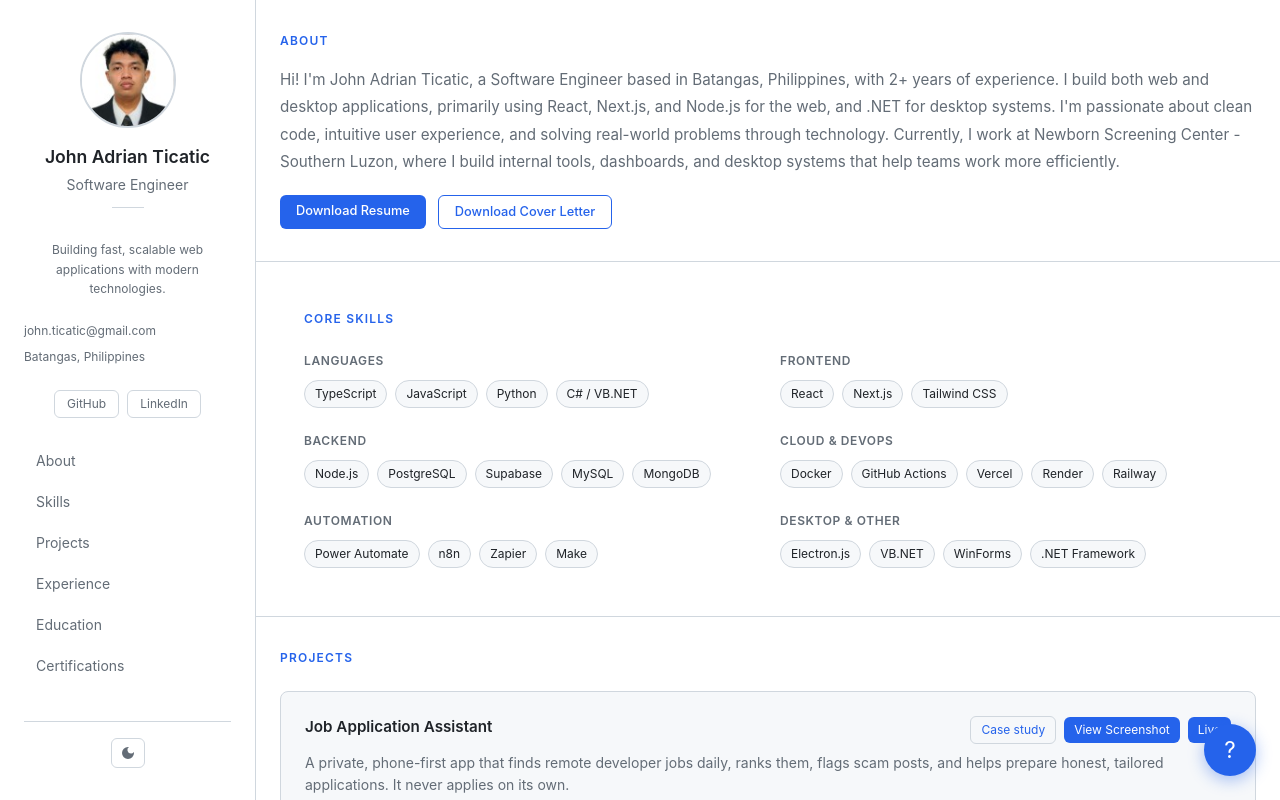
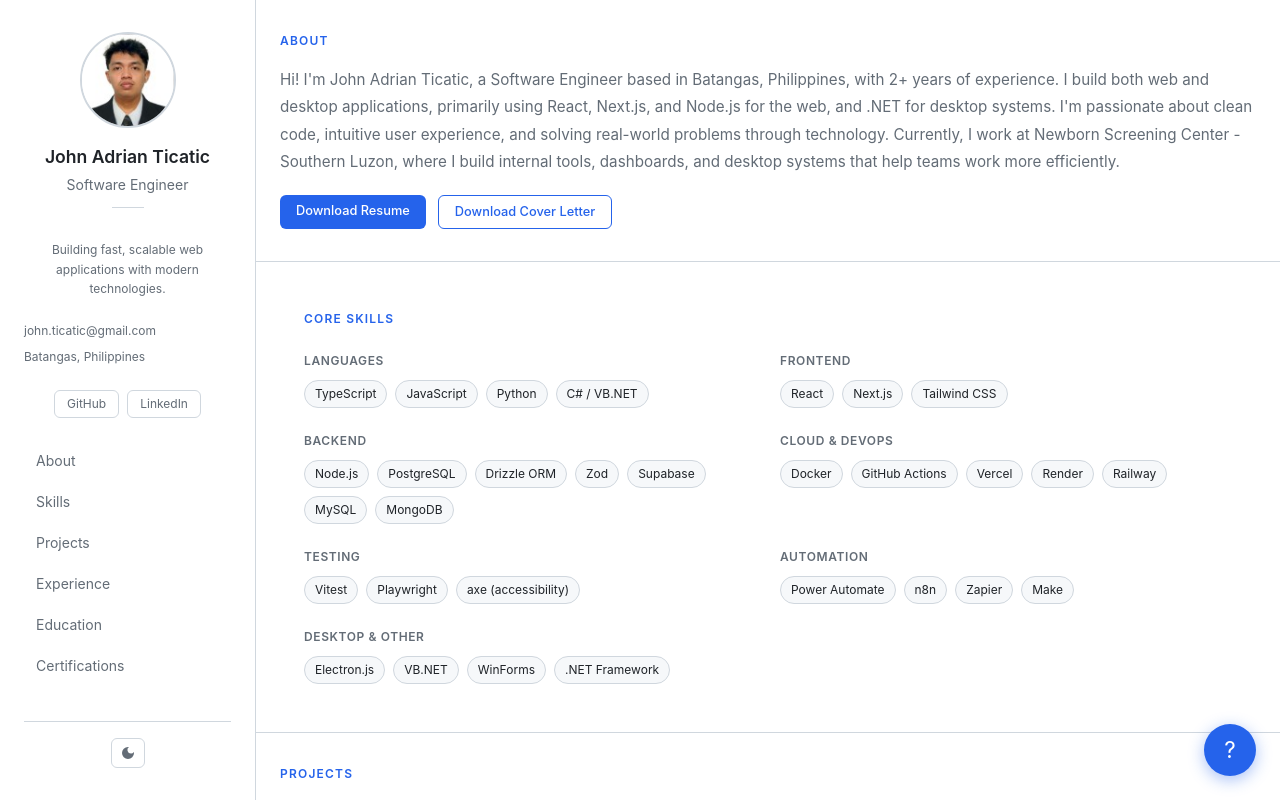
Before and after one commit to aiannyyyy/my-portfolio-rebranded, a Next.js app: page / in a window 1280 px wide. Shown: the top 800 px of the page. Built offline with nearby package versions, Linux system fonts and the light colour scheme.

Commit message:
feat: add Drizzle ORM, Zod, and a Testing group to skills
Skills used in the Job Application Assistant.

```diff
--- a/src/data/skills.ts
+++ b/src/data/skills.ts
@@ -12,12 +12,17 @@ export const skills = [
   {
     category: "Backend",
     icon: "server",
-    items: ["Node.js", "PostgreSQL", "Supabase", "MySQL", "MongoDB"],
+    items: ["Node.js", "PostgreSQL", "Drizzle ORM", "Zod", "Supabase", "MySQL", "MongoDB"],
   },
   {
     category: "Cloud & DevOps",
     icon: "cloud",
     items: ["Docker", "GitHub Actions", "Vercel", "Render", "Railway"],
+  },
+  {
+    category: "Testing",
+    icon: "check",
+    items: ["Vitest", "Playwright", "axe (accessibility)"],
   },
   {
     category: "Automation",
```
